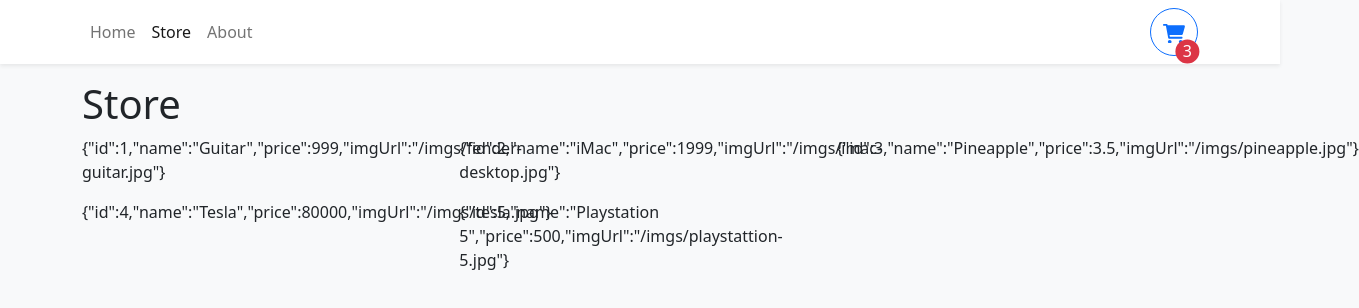
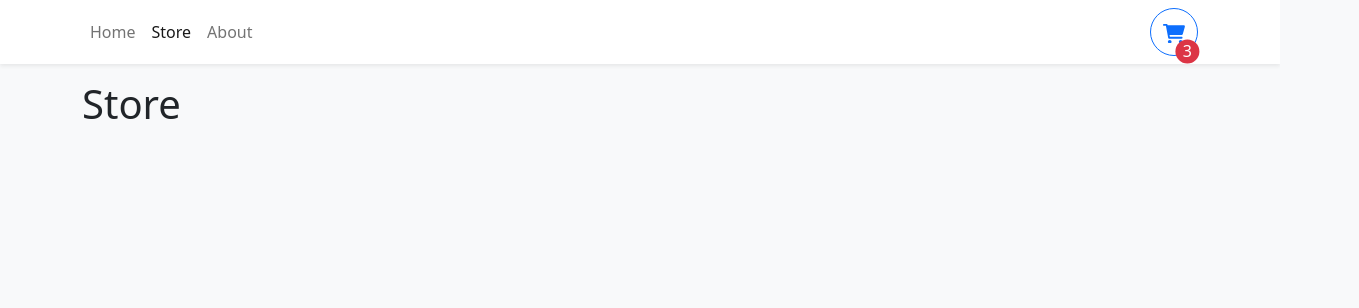
Before and after one commit to oscarnunez1/shopsy-cart, a React (Vite) app: page /store in a window 1280 px wide. Shown: the top 308 px of the page, 1359 px wide, since content can reach past the window. Built offline with nearby package versions, Linux system fonts and the light colour scheme.

Commit message:
map through items in store.tsx, set up StoreItemsProps component, define prop type

```diff
--- /dev/null
+++ b/src/components/StoreItem.tsx
@@ -0,0 +1,13 @@
+type StoreItemProps = {
+  id: number,
+  name: string,
+  price: number,
+  imgUrl: string
+}
+
+export function StoreItem({ id, name, price, imgUrl }: StoreItemProps) {
+  return (
+    <>
+    </>
+  )
+}
--- a/src/pages/Store.tsx
+++ b/src/pages/Store.tsx
@@ -1,4 +1,5 @@
 import { Col, Row } from "react-bootstrap"
+import { StoreItem } from "../components/StoreItem"
 import storeItems from "../data/items.json"
 
 export function Store() {
@@ -7,7 +8,7 @@
       <h1>Store</h1>
       <Row md={2} xs={1} lg={3} className="g-3">
         {storeItems.map(item => (
-          <Col>{JSON.stringify(item)}</Col>
+          <Col key={item.id}><StoreItem {...item} /></Col>
         ))}
       </Row>
     </>
```
